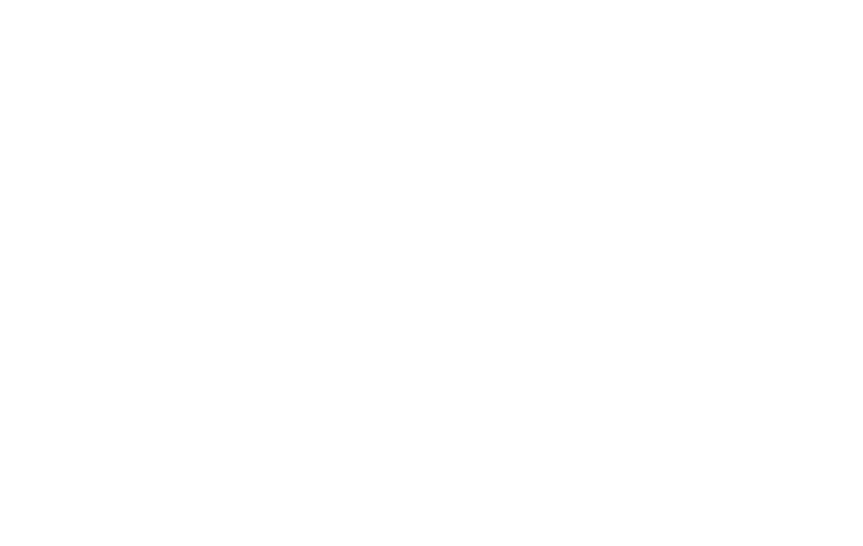
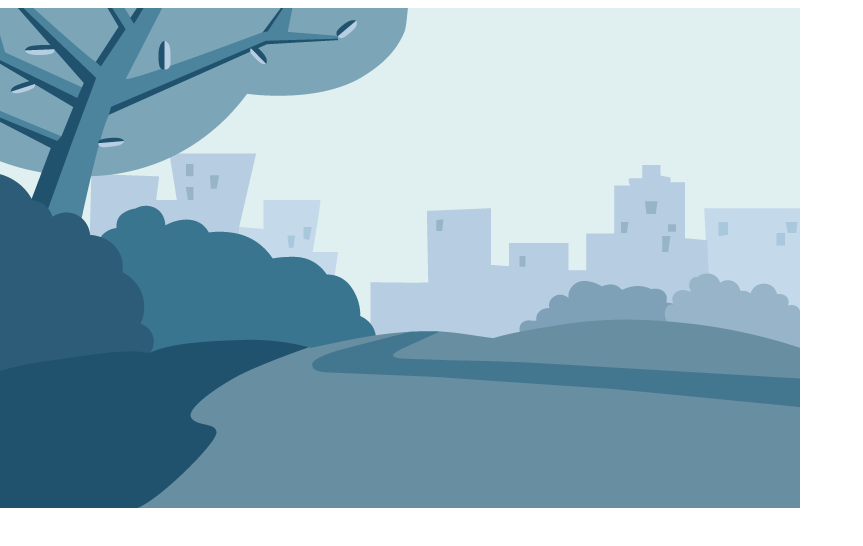
Before and after one commit to Gabriella-roze/jonnyBlue, a plain HTML site: page index.html in a window 1280 px wide. Shown: the whole page, without its empty margins (0-863 px from the left). Drawn offline with Linux system fonts and the light colour scheme.

Commit message:
Background images Added

```diff
--- a/css/main.css
+++ b/css/main.css
@@ -0,0 +1,13 @@
+body{
+  display: flex;
+  flex-direction: column;
+  justify-content: center;
+  align-items: center;
+
+}
+#frame {
+  width: 100vw;
+  height: 100vh;
+  background-image: url(../images/background-frame1.png);
+  background-repeat: no-repeat, repeat;
+}
--- a/index.html
+++ b/index.html
@@ -3,14 +3,17 @@
   <head>
     <link rel="stylesheet" href="css/main.css">
     <meta charset="utf-8">
-    <title></title>
+    <title>50 Shades of Blue by Jonny Bravo</title>
   </head>
   <body>
     <div id="frame">
 
-    </div>
 
 
+
+
+
+    </div>
     <script type="text/javascript" src="main.js"></script>
   </body>
 </html>
```
Also changed, not shown: images/background-frame1.png (added), images/johnny-frame1.png (added), 1 other file.
